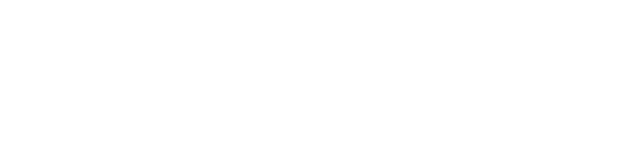
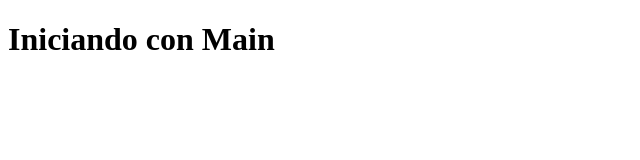
Before and after one commit to DemcCode/git-profesional, a plain HTML site: page css/index.html in a window 1280 px wide. Shown: the whole page, without its empty margins (0-640 px from the left). Drawn offline with Linux system fonts and the light colour scheme.

Commit message:
Ajuste Main part1

```diff
--- a/css/index.html
+++ b/css/index.html
@@ -5,5 +5,7 @@
     <meta name="viewport" content="width=device-width, initial-scale=1.0" />
     <title>Document</title>
   </head>
-  <body></body>
+  <body>
+    <h1>Iniciando con Main</h1>
+  </body>
 </html>
```
